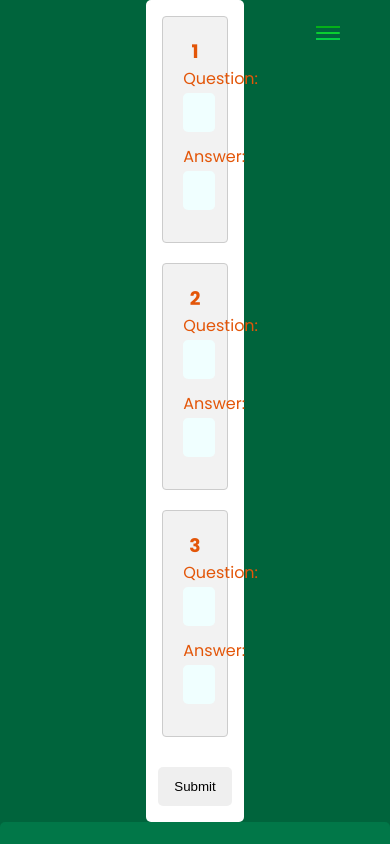
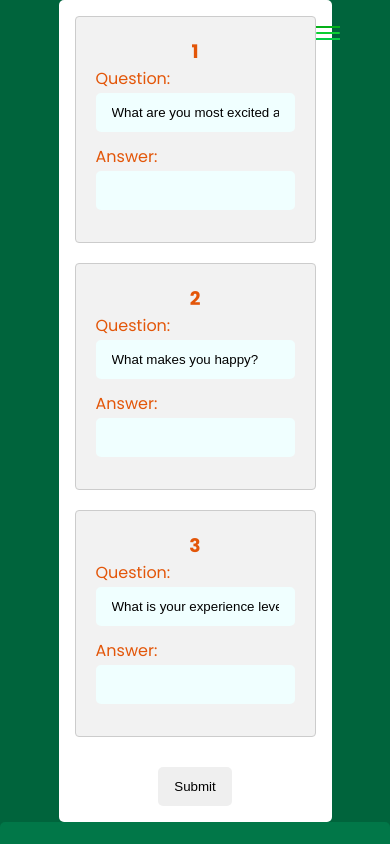
Before and after one commit to DQuaya/Trail-Ahead-Front-End, a React (Create React App) app: page /quiz in a window 390 px wide. Shown: the top 844 px of the page. Built offline with nearby package versions, Linux system fonts and the light colour scheme.

Commit message:
added media queries

```diff
--- a/src/Components/Quiz/Quiz.css
+++ b/src/Components/Quiz/Quiz.css
@@ -33,3 +33,17 @@ form {
 button[type="submit"] {
   margin-top: 10px;
 }
+
+
+/* Media Queries */
+@media (max-width: 768px) {
+  form {
+    width: 50%;
+  }
+}
+
+@media (max-width: 576px) {
+  form {
+    width: 70%;
+  }
+}
```
